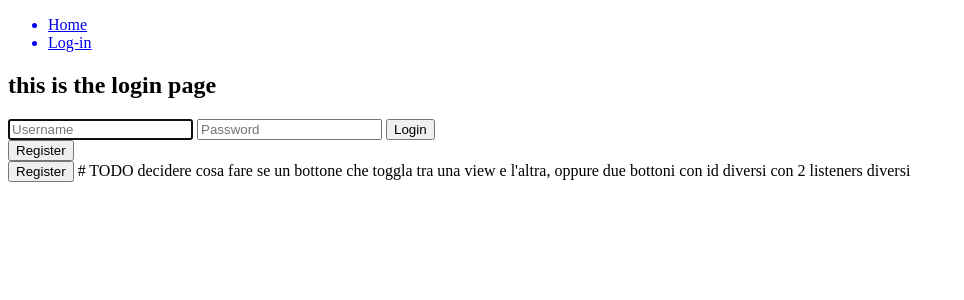
After one commit to Benedict-arowo/capstone, a Django app: page /login in a window 1280 px wide. The commit adds this page. Shown: the top 300 px of the page, without its empty margins (0-964 px from the left). Run offline with Django 4.2, Linux system fonts and the light colour scheme.

Commit message:
started building foundations and some views

```diff
--- a/keymdall/keymdall/settings.py
+++ b/keymdall/keymdall/settings.py
@@ -81,6 +81,12 @@ DATABASES = {
     }
 }
 
+# added line to overwrite my User model instead the default
+# https://stackoverflow.com/questions/49189402/auth-user-groups-fields-e304-reverse-accessor-for-user-groups-clashes-with
+# https://docs.djangoproject.com/en/2.2/topics/auth/customizing/#substituting-a-custom-user-model
+AUTH_USER_MODEL = 'vault.User'
+
+
 
 # Password validation
 # https://docs.djangoproject.com/en/4.1/ref/settings/#auth-password-validators
--- a/keymdall/keymdall/urls.py
+++ b/keymdall/keymdall/urls.py
@@ -18,5 +18,5 @@ from django.urls import path, include
 
 urlpatterns = [
     path('admin/', admin.site.urls),
-    path('', include('vault.urls')),
+    path('', include('vault.urls', namespace='vault')),
 ]
--- a/keymdall/vault/static/vault/script.js
+++ b/keymdall/vault/static/vault/script.js
@@ -0,0 +1,14 @@
+document.addEventListener("DOMContentLoaded", function(){
+
+    const url = new.URL(document.URL);
+    const base_path = url.pathname.split("/")[1];
+
+    if (base_path== "login"){
+        login_page();
+    }
+}); /*end of DOMContentLoaded */
+
+
+function login_page(){
+    const button = document.querySelector
+}
--- a/keymdall/vault/templates/vault/layout.html
+++ b/keymdall/vault/templates/vault/layout.html
@@ -7,13 +7,31 @@
     <meta charset="UTF-8">
     <meta http-equiv="X-UA-Compatible" content="IE=edge">
     <meta name="viewport" content="width=device-width, initial-scale=1.0">
+    <link rel="shortcut icon" type="image/png" href="{% static 'images/icon_sm.ico' %}"/>
     <link rel="stylesheet" href="{%static 'vault/style.css'%}">
-
     <script src="{%static 'vault/script.js' %}"></script>
     <title>KeyMdall - {%block title%} {%endblock%}</title>
 
 </head>
-
+<nav>
+    <ul>
+        <a href="{%url 'vault:index'%}">
+            <li>Home</li>
+        </a>
+        {%if user.is_authenticated%}
+        <a href="{%url 'vault:userpage' %}">
+            <li>User</li>
+        </a>
+        <a href="{%url 'vault:logout'%}">
+            <li>Log-out</li>
+        </a>
+        {%else%}
+        <a href="{%url 'vault:login'%}">
+            <li>Log-in</li>
+        </a>
+        {%endif%}
+    </ul>
+</nav>
 <body>
     {% block body %}
 
--- /dev/null
+++ b/keymdall/vault/templates/vault/login.html
@@ -0,0 +1,60 @@
+{% extends "vault/layout.html" %}
+
+{% block title %} login {% endblock title %}
+
+{% block body %}
+<div id="login_form">
+
+    <h2>this is the login page</h2>
+
+
+    <form action="{%url 'vault:login'%}" method="post">
+        {%csrf_token%}
+        <input autofocus type="text" name="username" placeholder="Username">
+        <input autofocus type="password" name="password" placeholder="Password">
+        <input type="submit" value="Login">
+    </form>
+
+    {% if message %}
+    {{message}}
+    {%endif%}
+
+    <button class="view_toggle">Register</button>
+</div>
+
+
+<div id="register_form" style="display: none;">
+    <form action="{%url 'vault:register'%}" method="post">
+        {%csrf_token%}
+        <div>
+            <input autofocus type="text" name="username" placeholder="Username">
+        </div>
+
+        <div>
+
+            <input type="email" name="emal" placeholder="Email Address">
+        </div>
+
+        <div>
+            <input type="password" name="password" placeholder="Password">
+        </div>
+        <div>
+            <input type="password" name="confirmation" placeholder="Repeat password">
+        </div>
+        <div>
+
+            <input type="submit" value="Register">
+        </div>
+
+    </form>
+
+    {% if message %}
+    {{message}}
+
+    {%endif%}
+
+</div>
+<button class="show_login" value="show_login">Register</button>
+# TODO decidere cosa fare se un bottone che toggla tra una view e l'altra, oppure due bottoni con id diversi con 2 listeners diversi
+
+{% endblock body %}
--- a/keymdall/vault/urls.py
+++ b/keymdall/vault/urls.py
@@ -5,7 +5,8 @@ app_name = 'vault'
 
 urlpatterns = [
     path("", views.index, name="index"),
-    path("login", views.login, name="login"),
+    path("login", views.login_view, name="login"),
     path("logout", views.logout, name="logout"),
     path("register", views.register, name="register"),
+    path("userpage", views.userpage, name="userpage"),
 ]
--- a/keymdall/vault/views.py
+++ b/keymdall/vault/views.py
@@ -14,11 +14,33 @@ import json
 
 # Create your views here.
 
-@login_required(login_url="/login")
 def index(request):
+    return render(request, 'vault/index.html')
 
-    return HttpResponseRedirect(reverse('index.html'))
 
 def login_view(request):
+    if request.method == "POST":
+        username = request.POST['username']
+        password = request.POST['password']
+        user = authenticate(request, username=username, password=password)
+
+        if user is not None:
+            login(request, user)
+        else:
+            return render(request, 'vault/login.html', {"message": "Invalid username and/or password."})
 
     return render(request, 'vault/login.html')
+
+def register(request):
+    """ no body or template only js toggle in login view"""
+    pass
+
+#TODO add login_required
+def userpage(request):
+    return render(request, 'vault/userpage.html')
+
+def logout(request):
+    logout(request)
+    """add logout funct to log user out and reroute to index page """
+
+    return HttpResponseRedirect(reverse('vault:index'))
```
Also changed, not shown: keymdall/TODO.md (added, +6 -0 lines), keymdall/vault/templates/vault/index.html (added, +8 -0 lines), keymdall/vault/templates/vault/userpage.html (added, +9 -0 lines), keymdall/db.sqlite3, keymdall/vault/migrations/0001_initial.py (added), keymdall/vault/static/vault/images/icon_big.ico (added), keymdall/vault/static/vault/images/icon_big.png (added), keymdall/vault/static/vault/images/icon_sm.ico (added), keymdall/vault/static/vault/images/icon_sm.png (added).
